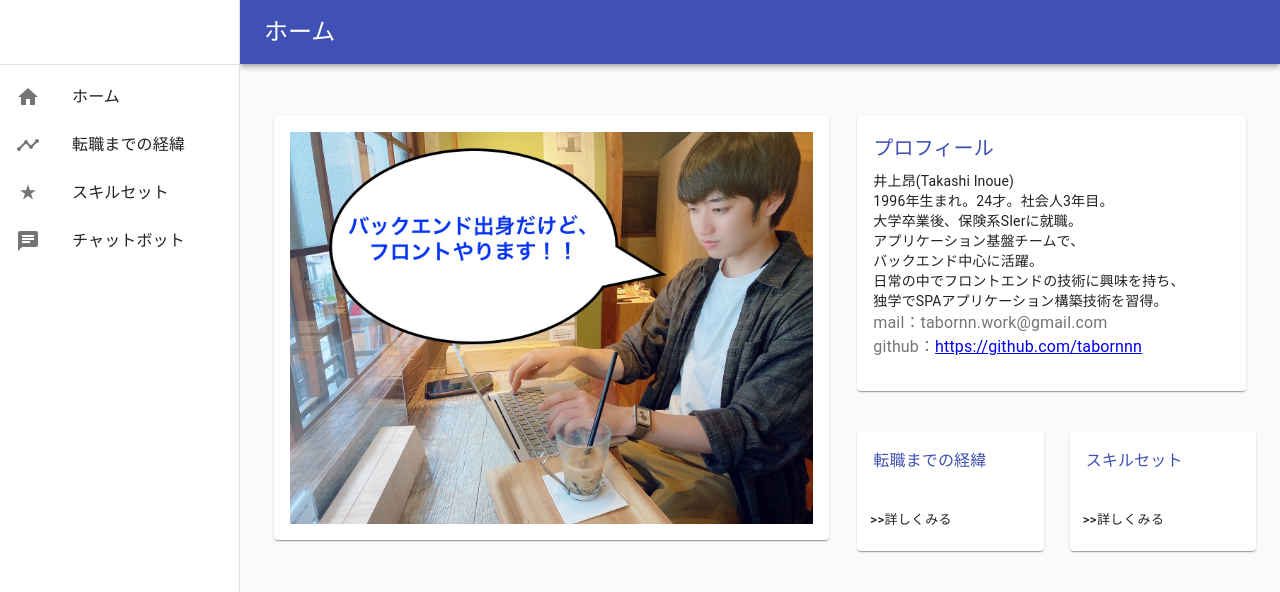
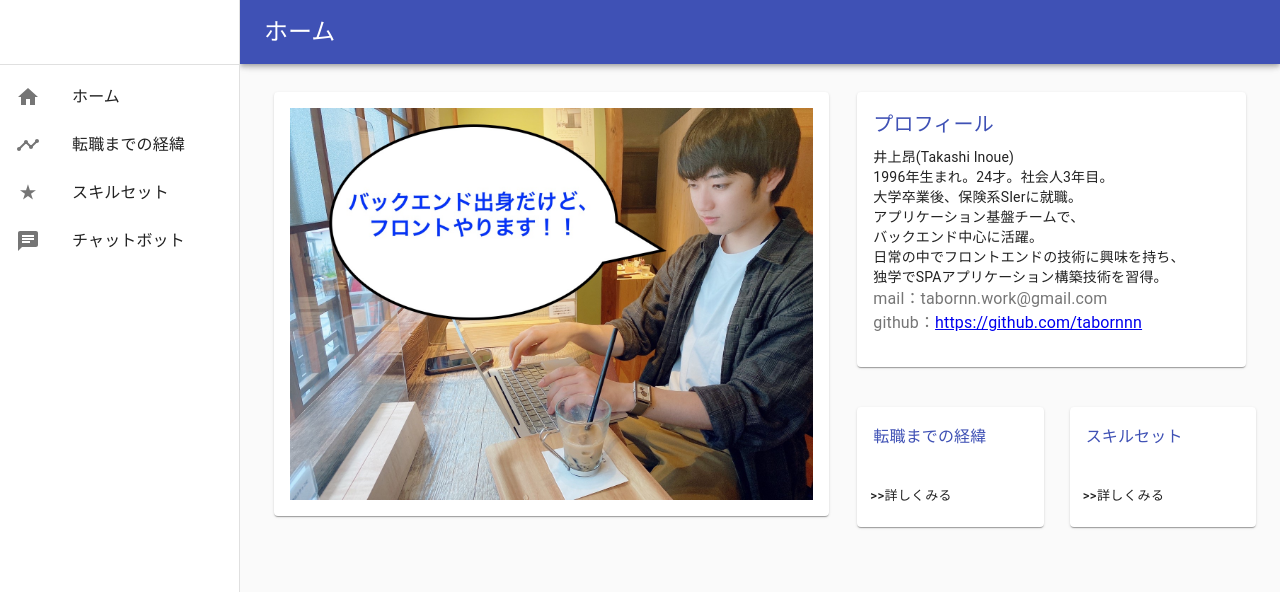
Before and after one commit to tabornnn/my-portfolio, a React (Create React App) app: page /top in a window 1280 px wide. Shown: the top 592 px of the page. Built offline with nearby package versions, Linux system fonts and the light colour scheme.

Commit message:
スクロールの問題を解消

```diff
--- a/src/components/Entire.js
+++ b/src/components/Entire.js
@@ -2,7 +2,6 @@ import React from 'react';
 import { makeStyles, useTheme } from "@material-ui/core/styles";
 import CssBaseline from '@material-ui/core/CssBaseline';
 import Drawer from '@material-ui/core/Drawer';
-import Box from '@material-ui/core/Box';
 import AppBar from '@material-ui/core/AppBar';
 import Toolbar from '@material-ui/core/Toolbar';
 import List from '@material-ui/core/List';
@@ -10,7 +9,6 @@ import Typography from '@material-ui/core/Typography';
 import Divider from '@material-ui/core/Divider';
 import IconButton from '@material-ui/core/IconButton';
 import Container from '@material-ui/core/Container';
-import Link from '@material-ui/core/Link';
 import MenuIcon from '@material-ui/icons/Menu';
 import { MainListItems } from './listItems';
 import { homeObj, loadObj, skillsObj, botObj } from './listItems'
@@ -54,11 +52,11 @@ const useStyles = makeStyles((theme) => ({
     content: {
         flexGrow: 1,
         height: '100vh',
-        overflow: 'auto',
+        // overflow: 'auto',
     },
     container: {
-        paddingTop: theme.spacing(4),
-        paddingBottom: theme.spacing(4),
+        paddingTop: theme.spacing(1),
+        // paddingBottom: theme.spacing(4),
     },
     appBar: {
         [theme.breakpoints.up("sm")]: {
--- a/src/components/home/Home.js
+++ b/src/components/home/Home.js
@@ -18,7 +18,7 @@ const useStyles = makeStyles((theme) => ({
        paper: {
               padding: theme.spacing(2),
               display: 'flex',
-              overflow: 'auto',
+              // overflow: 'auto',
               flexDirection: 'column',
               margin: '0 auto',
               justifyContent: 'center',
@@ -49,7 +49,7 @@ const useStyles = makeStyles((theme) => ({
        flexContainer: {
               padding: theme.spacing(2),
               display: 'flex',
-              overflow: 'auto',
+              // overflow: 'auto',
               flexDirection: 'column',
               margin: '0 auto',
               justifyContent: 'center',
```
Also changed, not shown: 19 other files (tests, documents, lock files or other folders).
